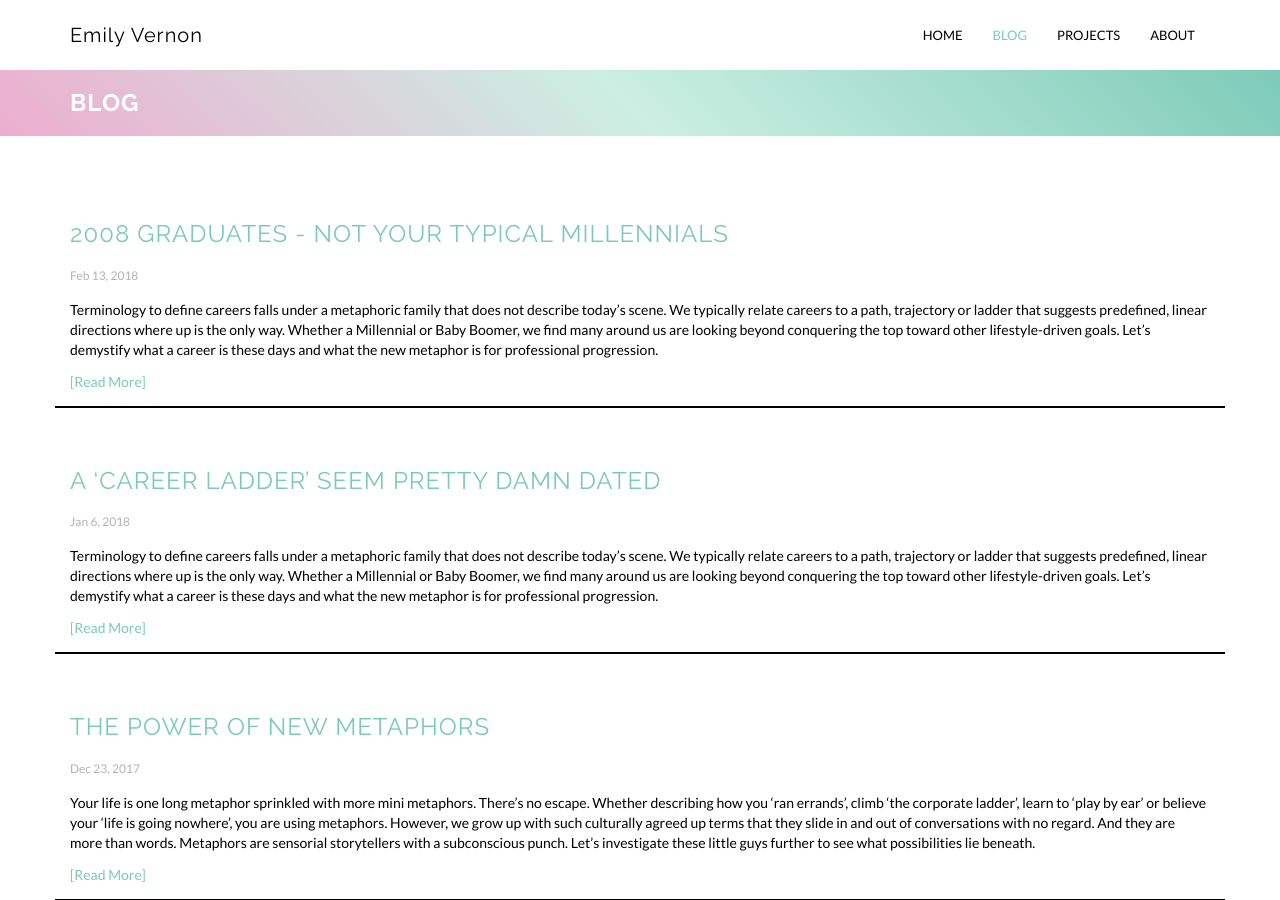
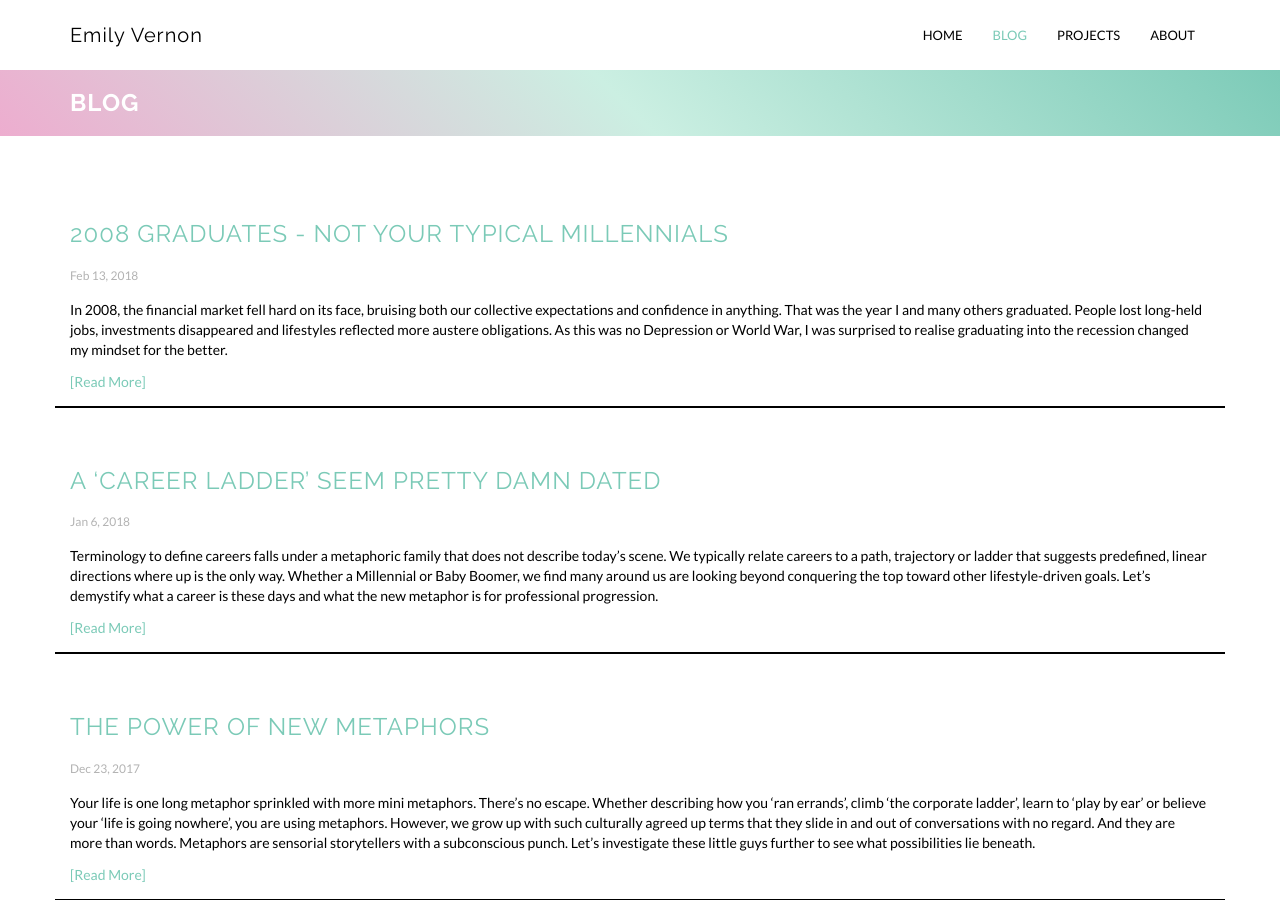
Before and after one commit to emilygv/emilyvernon.com, a Jekyll site: the page built from blog.html, in a window 1280 px wide and 900 px high. Built offline with Jekyll 4.4.1, drawn with Linux system fonts in a browser that asks for light colours; nearby versions of some CDN libraries; some of the changed lines change nothing that is shown.

Commit message:
Text and image

```diff
--- a/_posts/2018-02-13-2008-Graduates-Not-Your-Typical-Millennials.md
+++ b/_posts/2018-02-13-2008-Graduates-Not-Your-Typical-Millennials.md
@@ -1,22 +1,20 @@
 ---
 published: true
 title: 2008 Graduates - Not Your Typical Millennials
-img: "http://farm1.staticflickr.com/803/41188316091_d0535c3c8e_b.jpg"
+img: "http://farm2.staticflickr.com/1977/31728608088_6566b46d76_b.jpg"
 ---
-**Terminology to define careers falls under a metaphoric family that does not describe today’s scene. We typically relate careers to a path, trajectory or ladder that suggests predefined, linear directions where up is the only way. Whether a Millennial or Baby Boomer, we find many around us are looking beyond conquering the top toward other lifestyle-driven goals. Let’s demystify what a career is these days and what the new metaphor is for professional progression.**
+**In 2008, the financial market fell hard on its face, bruising both our collective expectations and confidence in anything. That was the year I and many others graduated. People lost long-held jobs, investments disappeared and lifestyles reflected more austere obligations. As this was no Depression or World War, I was surprised to realise graduating into the recession changed my mindset for the better.**
 
-**When It Changed**
+2008 graduates like myself became professionals amongst a collapse we could not circumvent. We fought harder for jobs, dealt with uncertainty for years and adjusted our financial and professional mindsets to survive, as even our support systems dealt with their own issues. Rules, norms and standards were recalibrated daily. **Relating to other millennials three years older or younger is a challenge.** They did not experience what we did.
 
-You’re probably wondering how we could go decades without adjusting this metaphor. Everyone seemed content  until ten-ish years ago when recessions, new family structures, global awareness and increased story-sharing made many reconsider how they judged others. This freedom allowed people to have more flexible and fluid identities, both personal and professional. With this extra exposure and broken barriers, we could expand in diagonal directions than just ascend.
+If we asked for help, we felt like burdens. But on the other hand, we felt partially helpless in front of the barrage of news and its trailing reality. **This meant self-sufficiency drove decisions.** We knew a month with the comforts of a job could be unceremoniously erased the next. We planned for the unpredictable, as no analyst, professional or politician really knew what was going on and for how long.
 
-The idea of a ‘good job’ also changed. The ‘good jobs’ of today might not provide the same security as they would in the past. This means we are more independent, in control and able to define our own success. Success doesn’t mean being connected to a large or prestigious company any longer. Success could be one fulfilling job; three side jobs; one crap job that leads to a dream job; or freelancing with one horrible job that pays the bills.
+Desirable jobs were not handed out to anyone around the recession. Jobs of all types and sizes were found and acquired by the prepared, hustling, savvy, humble and lucky applicants. **When I got a good job, I was appreciative, thankful and determined to keep it.** Working harder, longer hours or when you’re needed is something that still sticks with me today, as I know there are other people lined up to do the same tasks.
 
-Many have also realised getting to the top has its debts payed in the form of health, relationships or energy. And there is no guarantee the top holds any more security, satisfaction or status than a level below. After watching the Baby Boomers head this direction, their Generation X and Millenial children knew to consider further options. And this is one thing Millenials can proudly be blamed of - exploring the possibilities, combinations and past faux pas’s of what it means to have a career.
+But now, I’m tougher, more realistic and expectant of business’s downs. **We 2008 graduates are ready to change and redefine our professional skills as we go along.** Unlike other generations, we assume one day our position is valued, and the next day it’s redundant. It’s something I plan for now and will anticipate for decades into the future. Unconventional, uncertain or temporary job situations are nothing new or worrisome as that’s always been our norm.
 
-**How it Became a Prototyping Process**
+But this led to life developments that made us better people. We were more willing to move if necessary, and jump into unknown situations. For some of us, there was nothing to ‘leave behind’ or roots to ‘uproot’ when changing jobs. **We did not fear new people, places or circumstances because we did not have the luxury to.** This is probably why I moved to Europe in my early 20s, or left the comforts of a brand for the ups and downs of a consultancy.
 
-These days, I find myself balancing instinct with trial as my career develops. Instinct creates the imaginary barriers that help guide my exploration, while trial offers a process to progress within those boundaries. It’s more being able to bounce back and adapt, than dig in and rectify an absolute method. Knowing how to learn, testing out assumptions and gathering clues is a part of the detective work required to charter our sometimes uncharter-able and illogical career developments.
+If I could deal with no job market, I could deal with any life situation. **I am always calculating my financial situation, with and without.** Considering my finances with or without jobs; how buying lunch affects my monthly finances; my net income with lifestyle adjustments; the possibilities of retirement. These are of course things you should do at some point in your adult life, but I found myself doing these day one of graduating from art school because I had to.
 
-What I realised observing my own progression, and talking with pivoting professionals was that industries are changing quicker than most can complete a career cycle. A job could be here one day, and phased out or replaced by another skillset years later. This means the ladders we used to climb, or path we could follow are not dependable. We need to create our own career vehicles to manoeuvre these uncharted routes. This is why we need to create Career Prototypes than climb Career Ladders.
-
-Career Prototypes allow us to try, adjust, discover, succeed and fail to finding solutions while setting aside following long-held formulas. There are no equations that calculate your new, shining opportunity from the sum of past experience, current interests and industry evolutions any longer. It’s more that every job, volunteer opportunity, travel adventure, coffee discussion or personal story becomes a clue to your next career move. It’s more ‘work in progress’ than masterpiece. With prototyping comes uncertainty, as it’s unclear what’s next or how we will actually get there. But the beauty in this is that we will be more grateful and excited by what’s to come.
+2008 graduates are typecast as typical millennials, when we are more than that. We survived an economy that did not hand out many favours. This made us more aware, flexible and resilient both professionally and personally. We know whatever we do, where ever we go, we’ll make it work. That’s why we don’t follow ‘the rules’ because we know when shit hits the fan, rules crumble.
```
